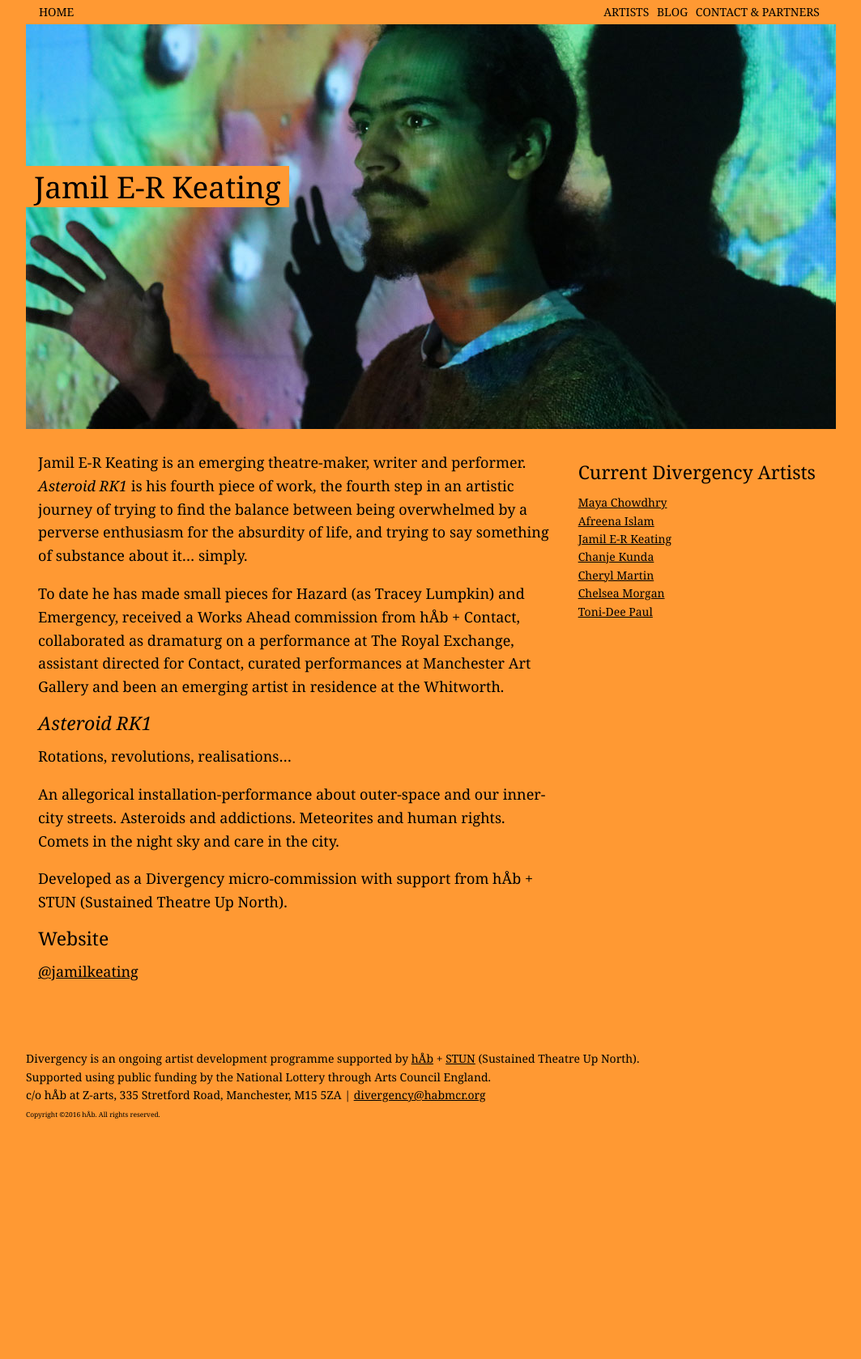
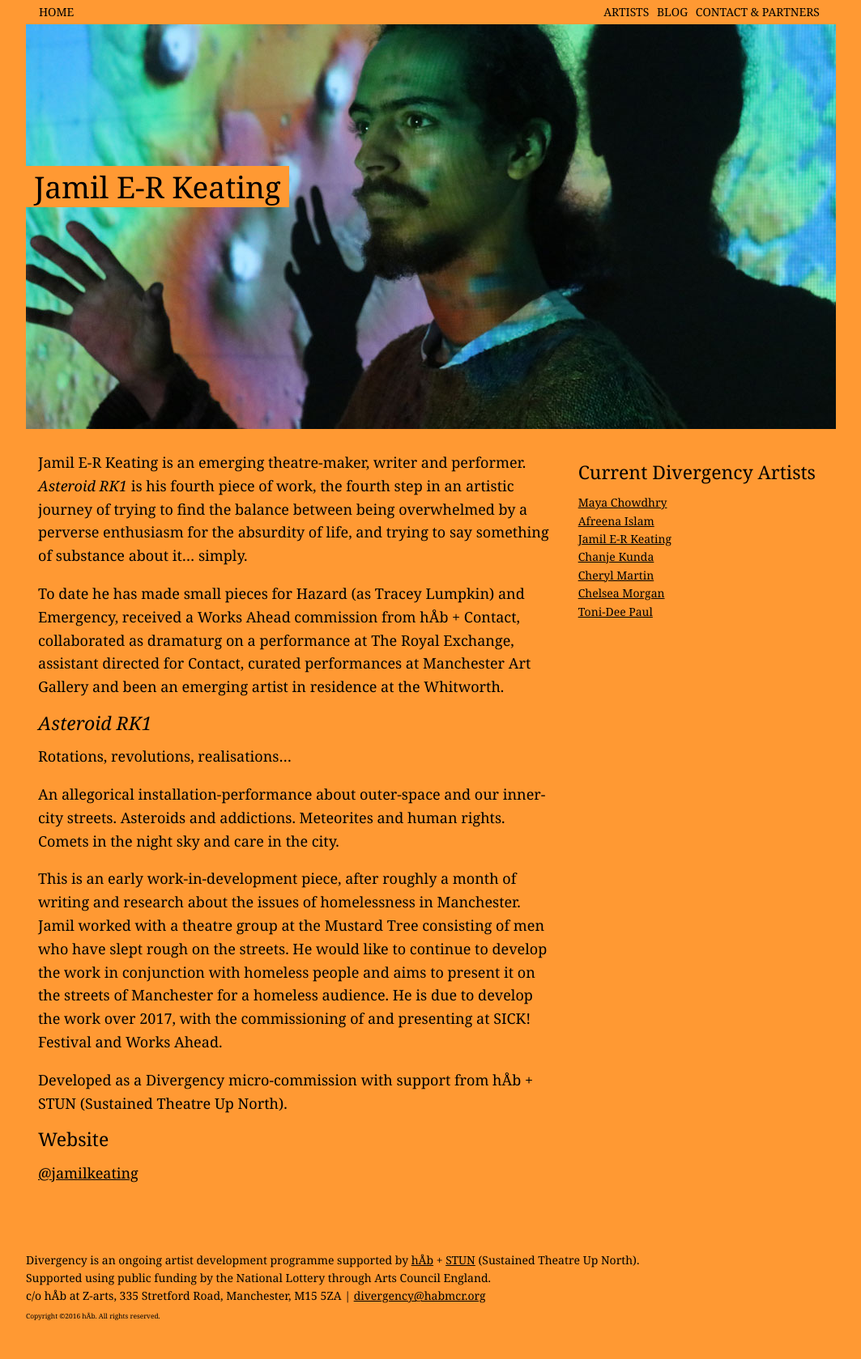
Before and after one commit to divergencymcr/divergencymcr.github.io, a Jekyll site: the page built from current/artist/keating/index.md, in a window 1280 px wide. Shown: the whole page at 81% size, without its empty margins (108-1171 px from the left). Built offline with Jekyll 4.4.1, drawn with Linux system fonts in a browser that asks for light colours; before the commit the page ends 1431 px from its top, so only the background shows below that.

Commit message:
Jamil Copy edit

```diff
--- a/current/artist/keating/index.md
+++ b/current/artist/keating/index.md
@@ -25,6 +25,8 @@ Rotations, revolutions, realisations…
 
 An allegorical installation-performance about outer-space and our inner-city streets. Asteroids and addictions. Meteorites and human rights. Comets in the night sky and care in the city.
 
+This is an early work-in-development piece, after roughly a month of writing and research about the issues of homelessness in Manchester. Jamil worked with a theatre group at the Mustard Tree consisting of men who have slept rough on the streets.  He would like to continue to develop the work in conjunction with homeless people and aims to present it on the streets of Manchester for a homeless audience. He is due to develop the work over 2017, with the commissioning of and presenting at SICK! Festival and Works Ahead.
+
 Developed as a Divergency micro-commission with support from hÅb + STUN (Sustained Theatre Up North).
 
 #### Website
```
